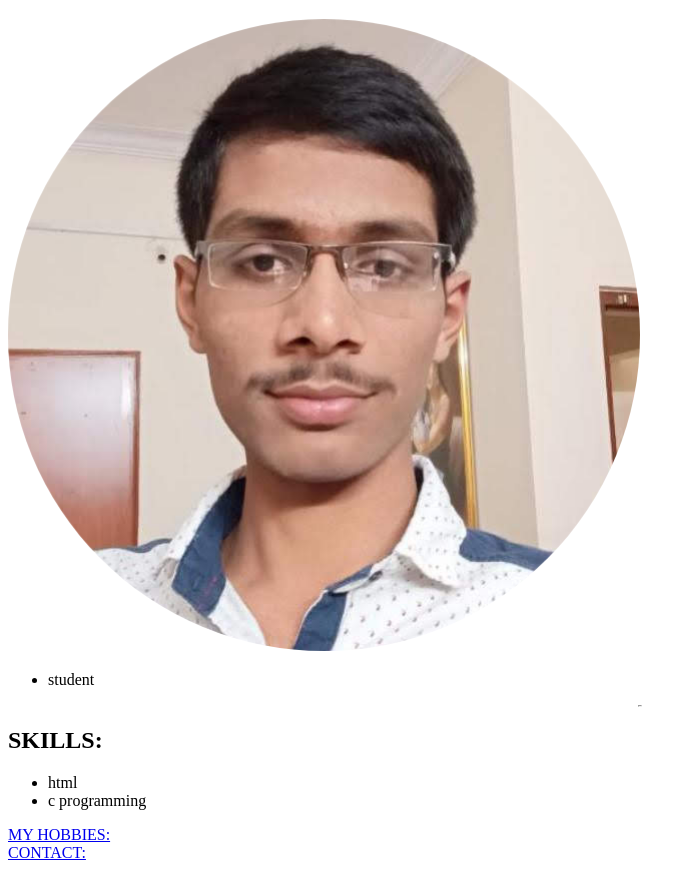
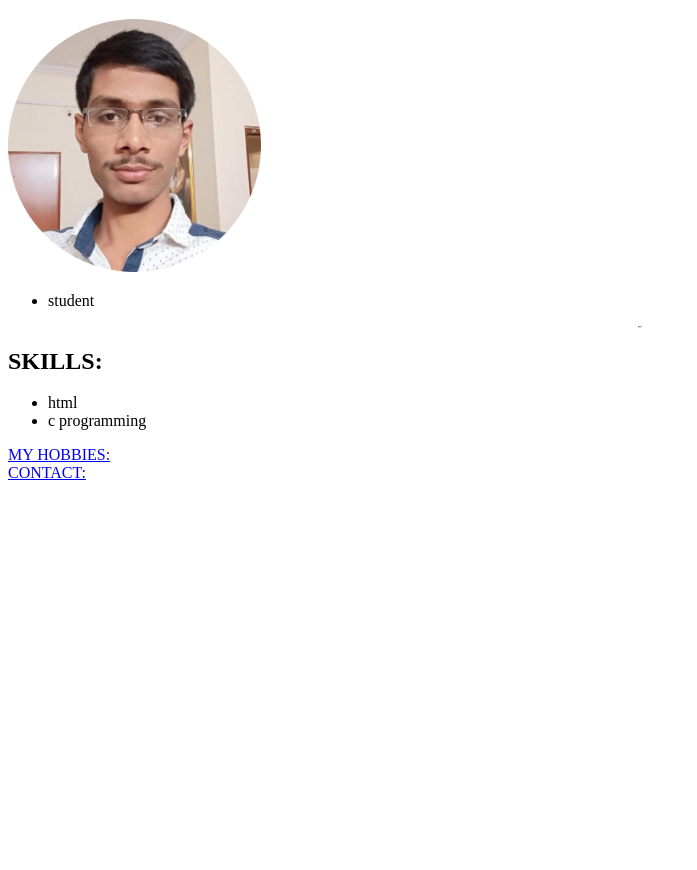
Before and after one commit to mbh11112000/Web-development, a plain HTML site: page index.html in a window 1280 px wide. Shown: the part 61-931 px from the top of the page, without its empty margins (0-697 px from the left). After the commit the page ends 800 px from the top, so only its background shows below. Drawn offline with Linux system fonts and the light colour scheme.

Commit message:
Add files via upload

```diff
--- a/index.html
+++ b/index.html
@@ -4,7 +4,7 @@
  </head>
  <body>
   <h1>MEDA BHUVANESH</h1>
-  <img src="bhuvanesh.png" alt="bhuvanesh photo" width="50%">
+  <img src="bhuvanesh.png" alt="bhuvanesh photo" width="20%">
   <ul>
    <li>student</li>
   </ul>
```
